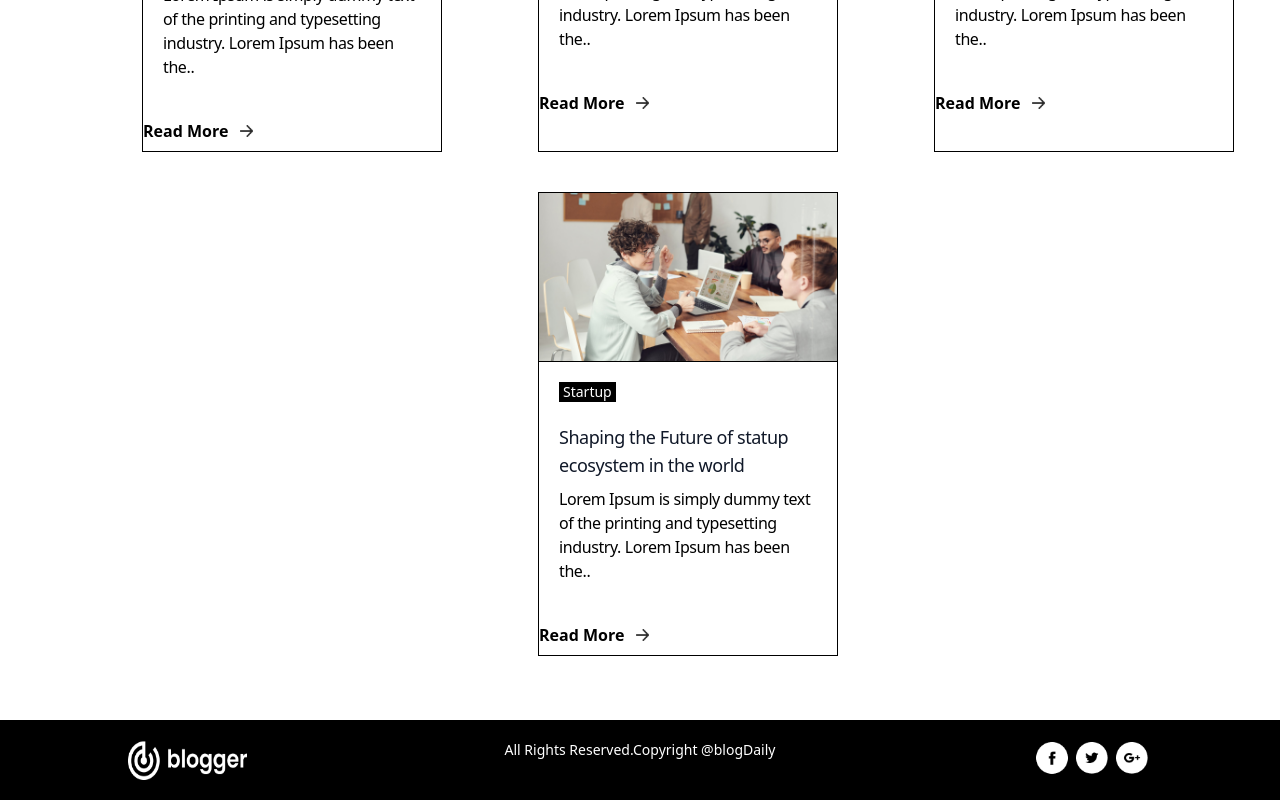
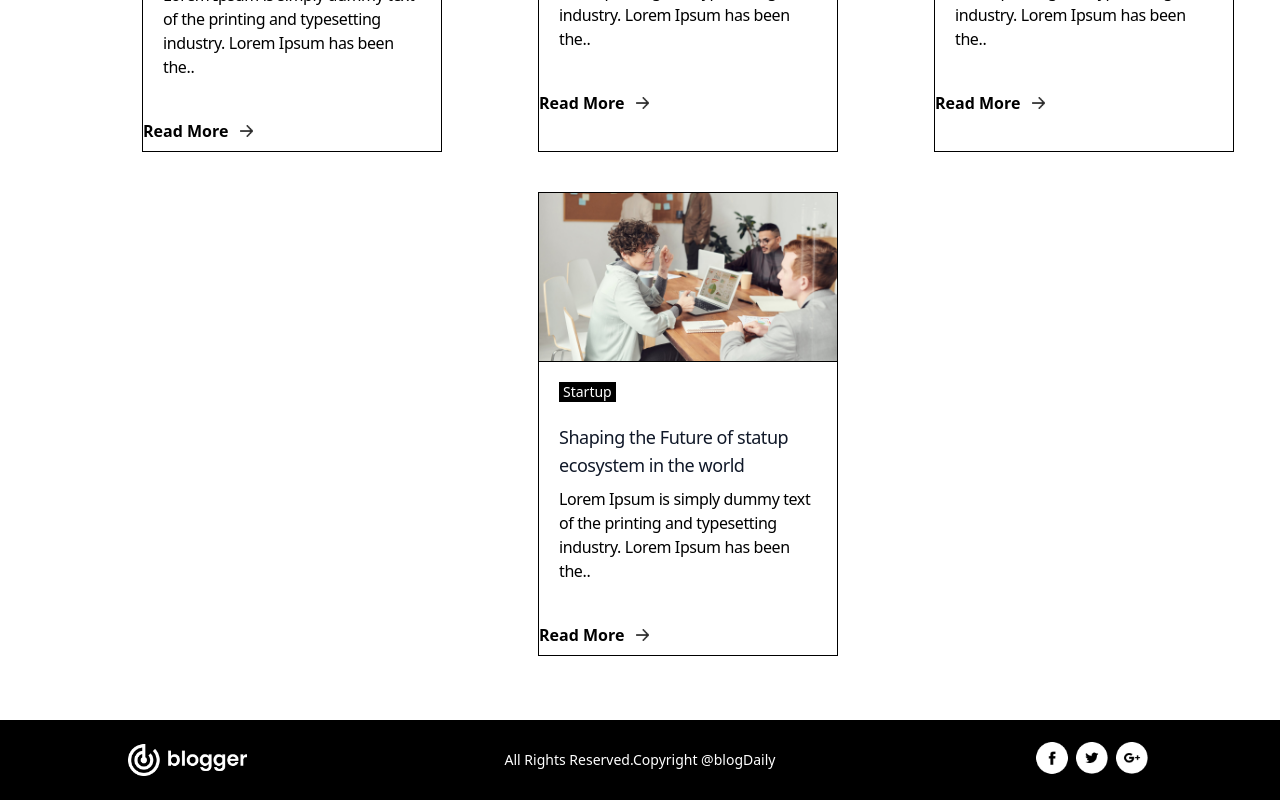
Before and after one commit to partth-code/Blog-Daily, a Next.js app: page / in a window 1280 px wide. Shown: the part 2873-3673 px from the top of the page. Built offline with nearby package versions, Linux system fonts and the light colour scheme.

Commit message:
Components: Performed Cleanup of BlogItems,Footer

```diff
--- a/Components/BlogItem.tsx
+++ b/Components/BlogItem.tsx
@@ -11,7 +11,7 @@ type BlogItemProps = {
 }
 const BlogItem = ({title,description,category,image}:BlogItemProps) =>{
     return(
-        <div className='max-w-[3300px] sm:max-w-[300px] bg-white border border-black hover:shadow-[-7px_7px_0px_#000000]'>
+        <div className='max-w-[300px] sm:max-w-[300px] bg-white border border-black hover:shadow-[-7px_7px_0px_#000000]'>
             <Image src={image} alt="" width={400} height={400} className='border-b border-black'/>
             <p className='ml-5 mt-5 px-1 inline-block bg-black text-white text-sm'>{category}</p>
             <div className="p-5">
--- a/Components/Footer.tsx
+++ b/Components/Footer.tsx
@@ -4,7 +4,7 @@ import React from "react";
 
 const Footer  = () =>{
     return(
-        <div className="flex justify-around flex-col gap-2 sm:gap-0 sm:flex-row bg-black py-5 item-center">
+        <div className="flex justify-around flex-col gap-2 sm:gap-0 sm:flex-row bg-black py-5 items-center">
             <Image src={assets.logo_light} alt="" width={120}/>
             <p className="text-sm text-white">All Rights Reserved.Copyright @blogDaily</p>
             <div className="flex">
```
